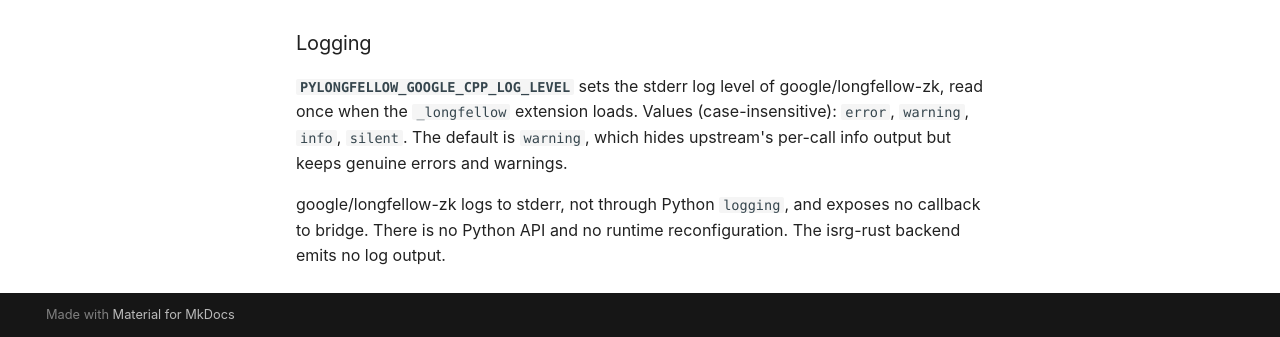
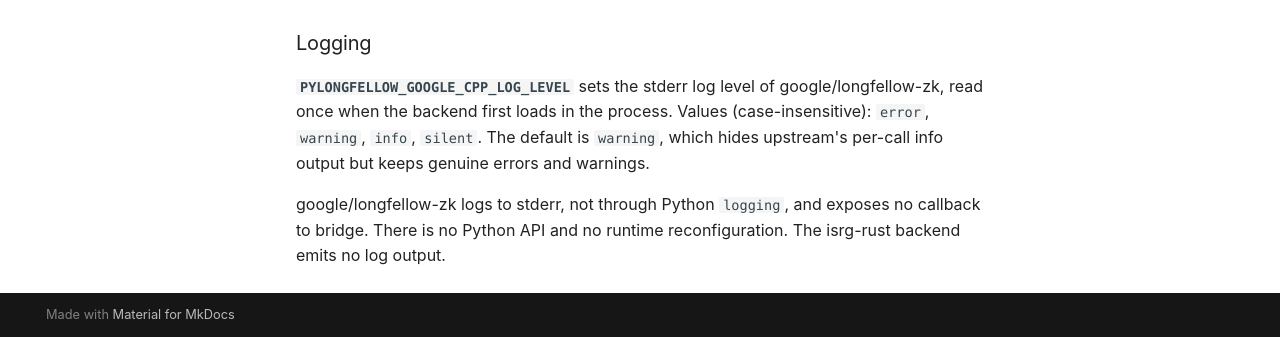
Before and after one commit to pipe23-org/pylongfellow, an MkDocs documentation site: the page built from docs/reference.md, in a window 1280 px wide and 900 px high, scrolled down 3159 px, cut to the strip 563-900 px from the top of the window. Built offline with MkDocs 1.6.1 and Material for MkDocs 9.7.7, drawn with Linux system fonts in a browser that asks for light colours; comment, search, counter and statistics services are not loaded.

Commit message:
reference.md: state the log-level read point in user-visible terms
The _longfellow module is internal; the event a caller can place is the
backend's first load in the process.

Co-Authored-By: Claude Fable 5 <noreply@anthropic.com>

```diff
--- a/docs/reference.md
+++ b/docs/reference.md
@@ -65,7 +65,7 @@ Binds the vendored google/longfellow-zk C++ library through cffi.
 ### Logging
 
 **`PYLONGFELLOW_GOOGLE_CPP_LOG_LEVEL`** sets the stderr log level of google/longfellow-zk, read
-once when the `_longfellow` extension loads. Values (case-insensitive): `error`, `warning`,
+once when the backend first loads in the process. Values (case-insensitive): `error`, `warning`,
 `info`, `silent`. The default is `warning`, which hides upstream's per-call info output but
 keeps genuine errors and warnings.
 
```
